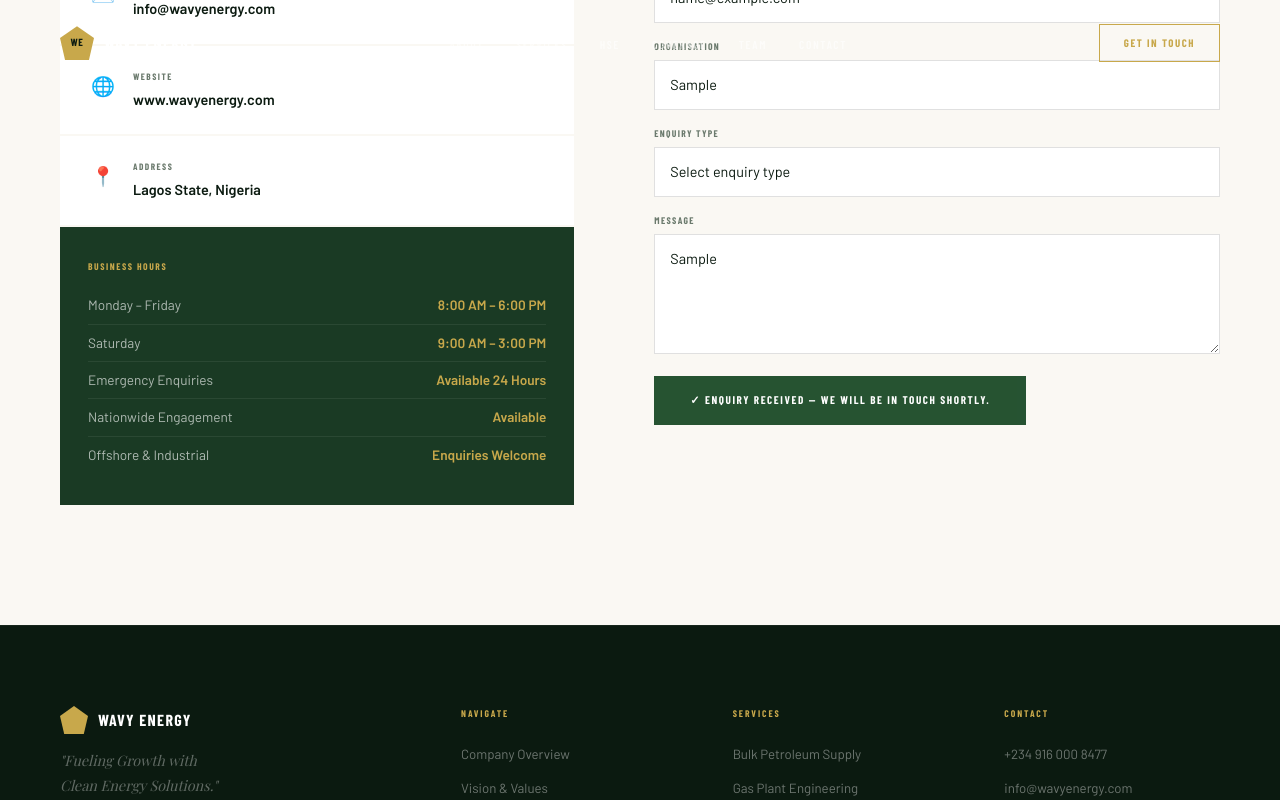
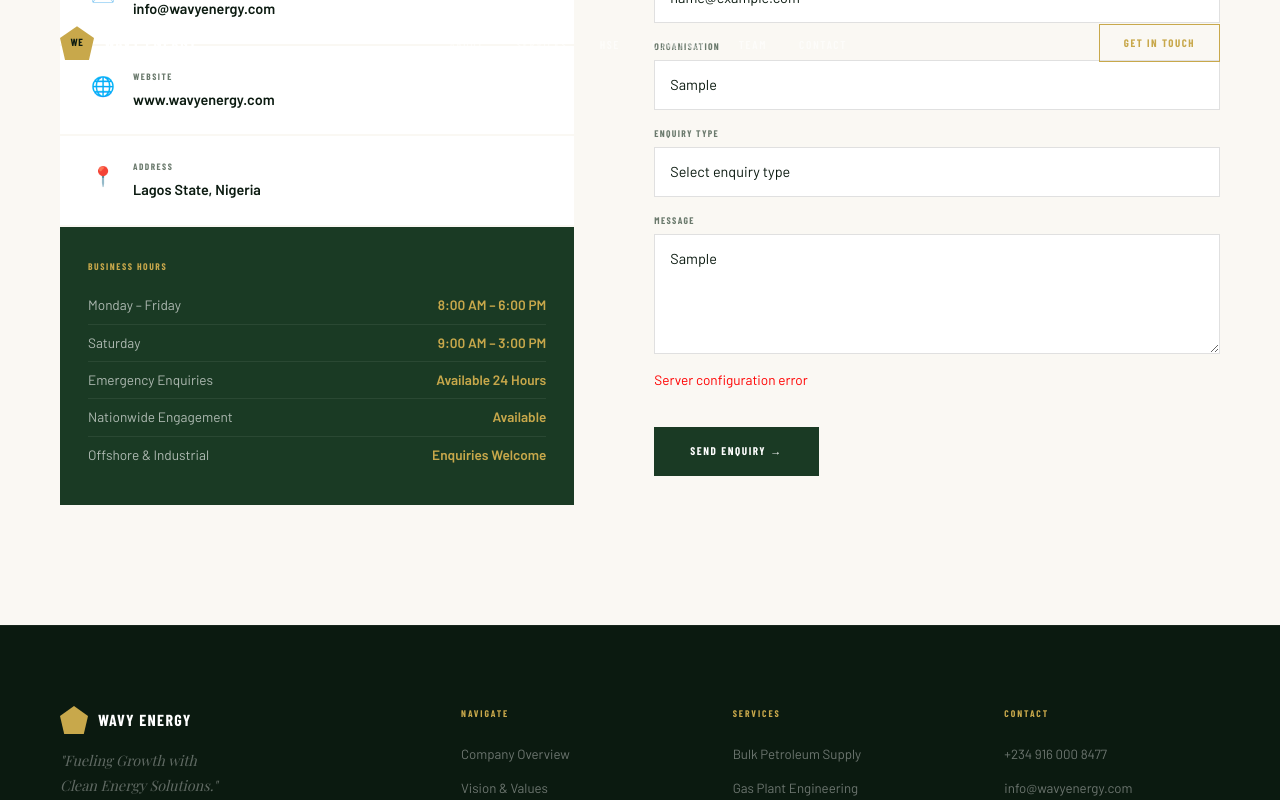
Before and after one commit to Onyekachi-Chidiebere/wavy-energy, a Next.js app: page / in a window 1280 px wide. Both pictures are taken after typing "Sample", "Sample", "name@example.com", "Sample", "Sample" into the empty fields and a click on the button "SEND ENQUIRY →". Shown: the part 10433-11233 px from the top of the page. Built offline with nearby package versions, Linux system fonts and the light colour scheme; no server answers; a web font is replaced by a local one.

Commit message:
added email service

```diff
--- /dev/null
+++ b/app/api/contact/route.ts
@@ -0,0 +1,54 @@
+import { NextResponse } from 'next/server';
+import nodemailer from 'nodemailer';
+
+export async function POST(req: Request) {
+  try {
+    const { firstName, lastName, email, organisation, enquiryType, message } = await req.json();
+
+    // Verify SMTP configuration
+    if (!process.env.SMTP_HOST || !process.env.SMTP_USER || !process.env.SMTP_PASS) {
+      console.error('SMTP credentials not found in environment variables.');
+      return NextResponse.json({ error: 'Server configuration error' }, { status: 500 });
+    }
+
+    const transporter = nodemailer.createTransport({
+      host: process.env.SMTP_HOST, // e.g., mail.privateemail.com
+      port: Number(process.env.SMTP_PORT) || 465,
+      secure: process.env.SMTP_PORT === '465', // true for 465, false for other ports
+      auth: {
+        user: process.env.SMTP_USER,
+        pass: process.env.SMTP_PASS,
+      },
+    });
+
+    const mailOptions = {
+      from: `"${firstName} ${lastName}" <${process.env.SMTP_USER}>`, // Recommended: Always use your SMTP user as from
+      to: process.env.CONTACT_RECEIVER_EMAIL || process.env.SMTP_USER,
+      replyTo: email,
+      subject: `New Enquiry: ${enquiryType} from ${organisation || 'N/A'}`,
+      text: `
+        Name: ${firstName} ${lastName}
+        Email: ${email}
+        Organisation: ${organisation || 'N/A'}
+        Enquiry Type: ${enquiryType}
+        Message: ${message}
+      `,
+      html: `
+        <h3>New Contact Form Submission</h3>
+        <p><strong>Name:</strong> ${firstName} ${lastName}</p>
+        <p><strong>Email:</strong> ${email}</p>
+        <p><strong>Organisation:</strong> ${organisation || 'N/A'}</p>
+        <p><strong>Enquiry Type:</strong> ${enquiryType}</p>
+        <p><strong>Message:</strong></p>
+        <p>${message.replace(/\n/g, '<br>')}</p>
+      `,
+    };
+
+    await transporter.sendMail(mailOptions);
+
+    return NextResponse.json({ message: 'Email sent successfully' }, { status: 200 });
+  } catch (error) {
+    console.error('Error sending email:', error);
+    return NextResponse.json({ error: 'Failed to send email' }, { status: 500 });
+  }
+}
--- a/app/page.tsx
+++ b/app/page.tsx
@@ -6,6 +6,8 @@
   const [scrolled, setScrolled] = useState(false);
   const [openSvc, setOpenSvc] = useState<number | null>(0);
   const [submitted, setSubmitted] = useState(false);
+  const [isSubmitting, setIsSubmitting] = useState(false);
+  const [error, setError] = useState<string | null>(null);
 
   const cursorRef = useRef<HTMLDivElement | null>(null);
   const cursorRingRef = useRef<HTMLDivElement | null>(null);
@@ -1010,32 +1012,64 @@
 
             <form
               className="cf rv-s"
-              onSubmit={(e) => {
+              onSubmit={async (e) => {
                 e.preventDefault();
-                setSubmitted(true);
+                setIsSubmitting(true);
+                setError(null);
+
+                const formData = new FormData(e.currentTarget);
+                const data = {
+                  firstName: formData.get("firstName"),
+                  lastName: formData.get("lastName"),
+                  email: formData.get("email"),
+                  organisation: formData.get("organisation"),
+                  enquiryType: formData.get("enquiryType"),
+                  message: formData.get("message"),
+                };
+
+                try {
+                  const response = await fetch("/api/contact", {
+                    method: "POST",
+                    headers: {
+                      "Content-Type": "application/json",
+                    },
+                    body: JSON.stringify(data),
+                  });
+
+                  if (response.ok) {
+                    setSubmitted(true);
+                  } else {
+                    const result = await response.json();
+                    setError(result.error || "Failed to send enquiry. Please try again.");
+                  }
+                } catch (err) {
+                  setError("An unexpected error occurred. Please try again later.");
+                } finally {
+                  setIsSubmitting(false);
+                }
               }}
             >
               <div className="fr">
                 <div className="fg">
                   <label className="fl">First Name</label>
-                  <input className="fi" type="text" placeholder="Your first name" required />
+                  <input className="fi" name="firstName" type="text" placeholder="Your first name" required />
                 </div>
                 <div className="fg">
                   <label className="fl">Last Name</label>
-                  <input className="fi" type="text" placeholder="Your last name" required />
+                  <input className="fi" name="lastName" type="text" placeholder="Your last name" required />
                 </div>
               </div>
               <div className="fg">
                 <label className="fl">Email Address</label>
-                <input className="fi" type="email" placeholder="your@email.com" required />
+                <input className="fi" name="email" type="email" placeholder="your@email.com" required />
               </div>
               <div className="fg">
                 <label className="fl">Organisation</label>
-                <input className="fi" type="text" placeholder="Company or organisation" />
+                <input className="fi" name="organisation" type="text" placeholder="Company or organisation" />
               </div>
               <div className="fg">
                 <label className="fl">Enquiry Type</label>
-                <select className="fs" defaultValue="">
+                <select className="fs" name="enquiryType" defaultValue="">
                   <option value="">Select enquiry type</option>
                   <option>Bulk Petroleum Product Supply</option>
                   <option>Gas Plant Design &amp; Installation</option>
@@ -1048,21 +1082,22 @@
               </div>
               <div className="fg">
                 <label className="fl">Message</label>
-                <textarea className="ft" placeholder="Tell us about your requirements..." required />
+                <textarea className="ft" name="message" placeholder="Tell us about your requirements..." required />
               </div>
+              {error && <div style={{ color: "red", fontSize: "0.85rem", marginBottom: "15px" }}>{error}</div>}
               <button
                 type="submit"
                 className="fsub"
-                disabled={submitted}
+                disabled={submitted || isSubmitting}
                 style={
                   submitted
                     ? { background: "var(--green)", opacity: 0.98, transform: "none" }
-                    : undefined
+                    : isSubmitting ? { opacity: 0.7, cursor: "not-allowed" } : undefined
                 }
               >
                 {submitted
                   ? "✓ Enquiry received — we will be in touch shortly."
-                  : "Send Enquiry →"}
+                  : isSubmitting ? "Sending..." : "Send Enquiry →"}
               </button>
             </form>
           </div>
--- a/package.json
+++ b/package.json
@@ -10,12 +10,14 @@
   },
   "dependencies": {
     "next": "16.1.6",
+    "nodemailer": "^8.0.1",
     "react": "19.2.3",
     "react-dom": "19.2.3"
   },
   "devDependencies": {
     "@tailwindcss/postcss": "^4",
     "@types/node": "^20",
+    "@types/nodemailer": "^7.0.11",
     "@types/react": "^19",
     "@types/react-dom": "^19",
     "eslint": "^9",
```
Also changed, not shown: 1 other file (tests, documents, lock files or other folders).
